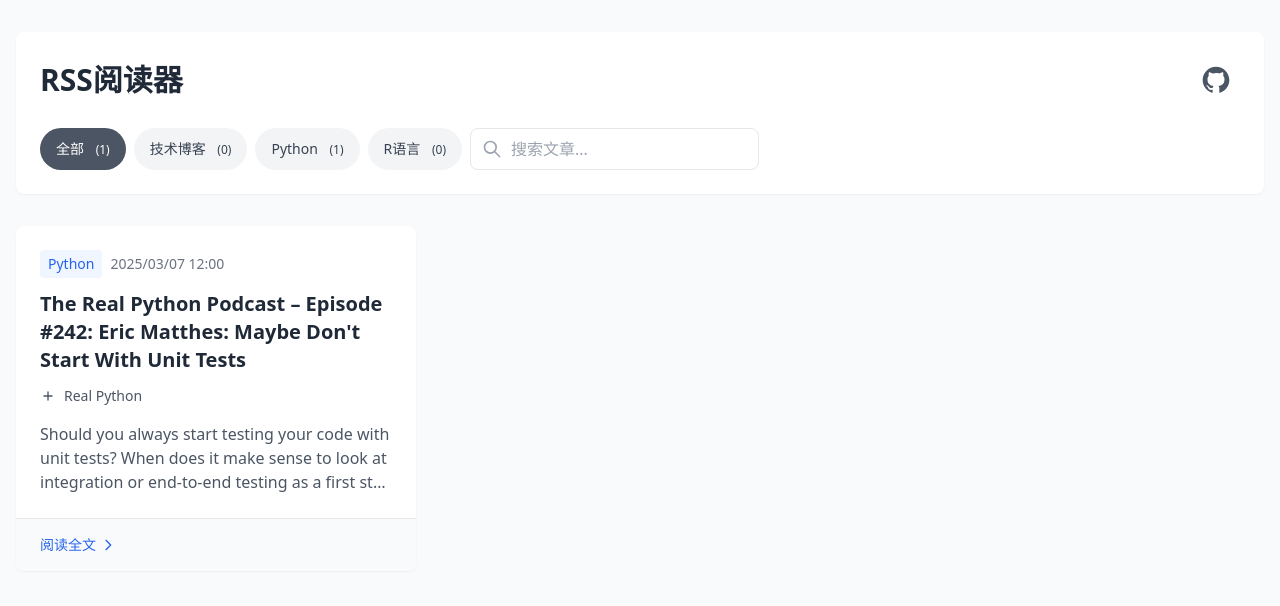
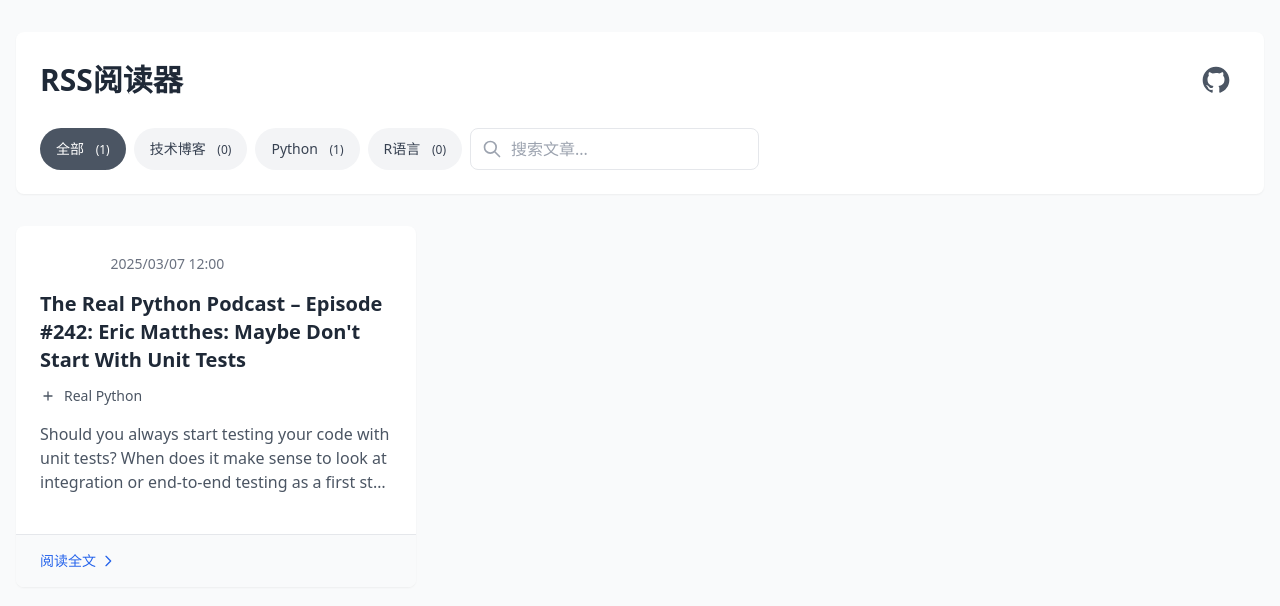
Before and after one commit to shalom-lab/rss-reader, a Vue app: page / in a window 1280 px wide. Shown: the top 606 px of the page. Built offline with nearby package versions, Linux system fonts and the light colour scheme.

Commit message:
Update ArticleList.vue

```diff
--- a/src/components/ArticleList.vue
+++ b/src/components/ArticleList.vue
@@ -76,39 +76,56 @@
 
       <!-- 文章列表 -->
       <div class="grid grid-cols-1 md:grid-cols-2 lg:grid-cols-3 gap-6">
-        <article v-for="article in filteredArticles" :key="article.id"
-          class="bg-white rounded-lg shadow-sm hover:shadow-md transition-shadow duration-300 overflow-hidden group">
-          <div class="p-6">
+        <article
+          v-for="article in filteredArticles"
+          :key="article.id"
+          class="bg-white rounded-lg shadow-sm hover:shadow-md transition-shadow duration-300 overflow-hidden group flex flex-col"
+        >
+          <!-- 文章主体内容 -->
+          <div class="p-6 flex-1 flex flex-col">
+            <!-- 分类和日期 -->
             <div class="flex items-center gap-2 text-sm text-gray-500 mb-3">
-              <span class="px-2 py-1 bg-blue-50 text-blue-600 rounded">{{ article.category }}</span>
+              <span
+                :class="[
+                  'px-2 py-1 rounded text-white',
+                  `bg-${categories.find(c => c.id === article.category)?.color || 'gray-500'}`
+                ]"
+              >
+                {{ article.category }}
+              </span>
               <span>{{ formatDate(article.pubDate) }}</span>
             </div>
 
+            <!-- 标题 -->
             <h2 class="text-xl font-semibold mb-3 group-hover:text-blue-600 transition-colors">
               <a :href="article.link" target="_blank" class="hover:text-blue-700">
                 {{ article.title }}
               </a>
             </h2>
 
+            <!-- 来源 -->
             <div class="text-gray-600 text-sm mb-4 flex items-center gap-2">
-              <svg xmlns="http://www.w3.org/2000/svg" class="h-4 w-4" fill="none" viewBox="0 0 24 24"
-                stroke="currentColor">
+              <svg xmlns="http://www.w3.org/2000/svg" class="h-4 w-4" fill="none" viewBox="0 0 24 24" stroke="currentColor">
                 <path stroke-linecap="round" stroke-linejoin="round" stroke-width="2" d="M12 6v6m0 0v6m0-6h6m-6 0H6" />
               </svg>
               <span>{{ article.source }}</span>
             </div>
 
-            <p class="text-gray-600 line-clamp-3 overflow-hidden">
+            <!-- 描述 -->
+            <p class="text-gray-600 line-clamp-3 mb-4 flex-1">
               {{ article.description }}
             </p>
           </div>
 
-          <div class="px-6 py-4 bg-gray-50 border-t">
-            <a :href="article.link" target="_blank"
-              class="text-blue-600 hover:text-blue-800 text-sm font-medium flex items-center gap-1 group-hover:gap-2 transition-all">
+          <!-- 阅读全文按钮 -->
+          <div class="px-6 py-4 bg-gray-50 border-t mt-auto">
+            <a
+              :href="article.link"
+              target="_blank"
+              class="text-blue-600 hover:text-blue-800 text-sm font-medium flex items-center gap-1 group-hover:gap-2 transition-all"
+            >
               阅读全文
-              <svg xmlns="http://www.w3.org/2000/svg" class="h-4 w-4" fill="none" viewBox="0 0 24 24"
-                stroke="currentColor">
+              <svg xmlns="http://www.w3.org/2000/svg" class="h-4 w-4" fill="none" viewBox="0 0 24 24" stroke="currentColor">
                 <path stroke-linecap="round" stroke-linejoin="round" stroke-width="2" d="M9 5l7 7-7 7" />
               </svg>
             </a>
```
